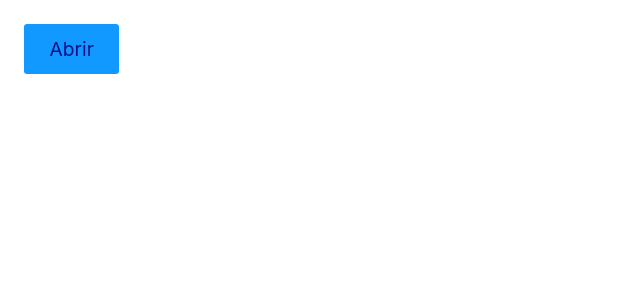
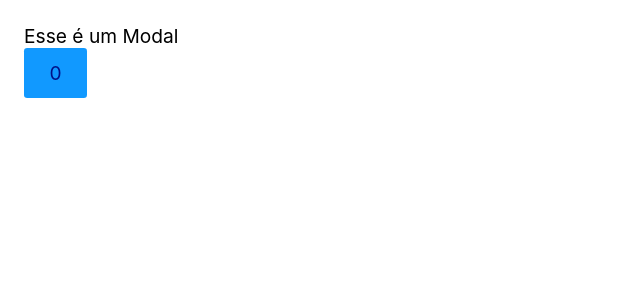
Before and after one commit to HamiltonFRJ/ReactCompleto, a React (Create React App) app in the folder Unid2/ambiente-do-curso/appreact/: page / in a window 1280 px wide. Shown: the top 300 px of the page, without its empty margins (0-640 px from the left). Built offline with nearby package versions, Linux system fonts and the light colour scheme.

Commit message:
useState 2

```diff
--- a/Unid2/ambiente-do-curso/appreact/src/App.js
+++ b/Unid2/ambiente-do-curso/appreact/src/App.js
@@ -3,8 +3,15 @@ import ButtonModal from './ButtonModal';
 import Modal from './Modal';
 
 const App = () => {
-  const [modal, setModal] = React.useState(false);
+  const [modal, setModal] = React.useState(
+    true,
+    /*() => {
+    const ativo = window.localStorage.getItem('ativo');
+    return ativo;
+  }*/
+  );
   // Essa constante representa as posições 0 e 1, que desestruturadas contem o valor na posição 0, e a função de troca na posição 1.
+
   return (
     <div>
       <Modal modal={modal} setModal={setModal} />
--- a/Unid2/ambiente-do-curso/appreact/src/ButtonModal.js
+++ b/Unid2/ambiente-do-curso/appreact/src/ButtonModal.js
@@ -1,11 +1,10 @@
 import React from 'react';
 
-const ButtonModal = ({ modal, setModal }) => {
-  return (
-    <button onClick={() => setModal(!modal)}>
-      {modal === true ? 'Fechar' : 'Abrir'}
-    </button>
-  );
+const ButtonModal = ({ setModal }) => {
+  function handleClick() {
+    setModal((ativo) => !ativo);
+  }
+  return <button onClick={handleClick}>0</button>;
 };
 
 export default ButtonModal;
```
Also changed, not shown: Unid2/ambiente-do-curso/appreact/notebook.txt.
